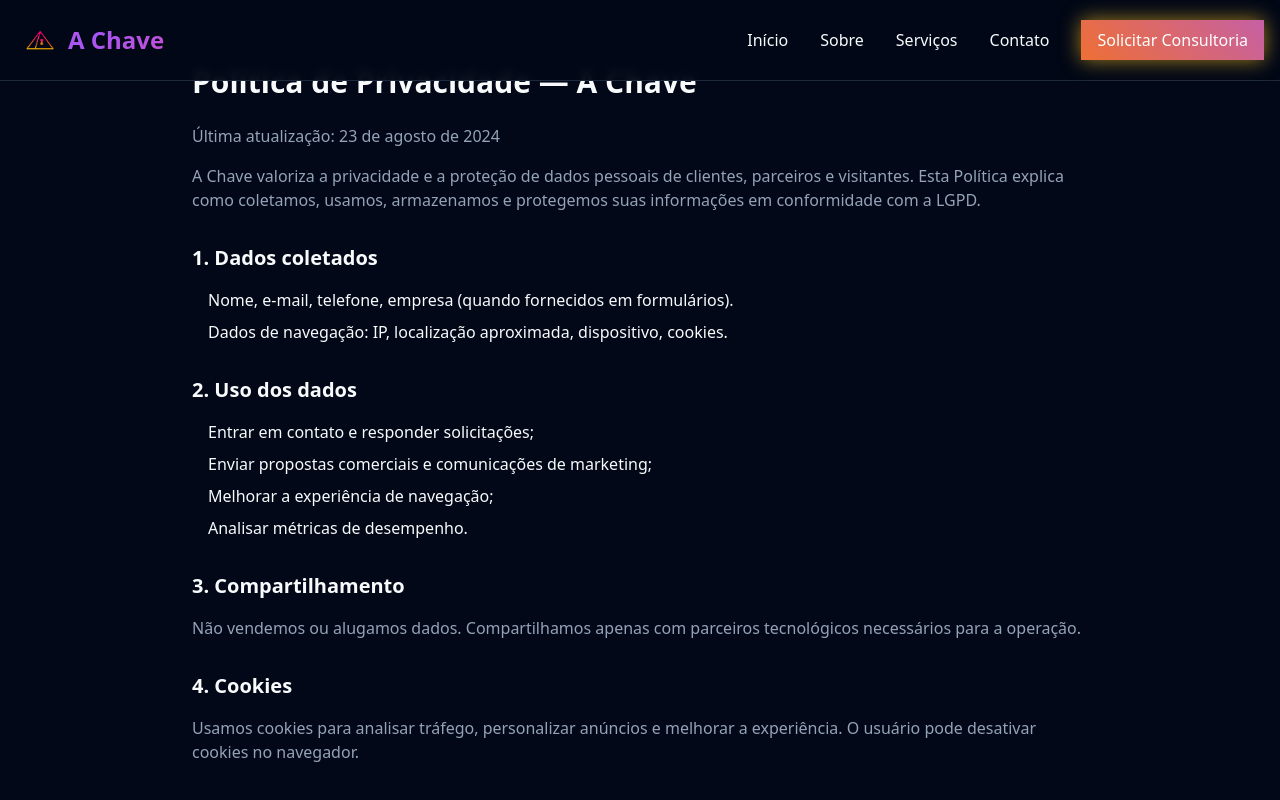
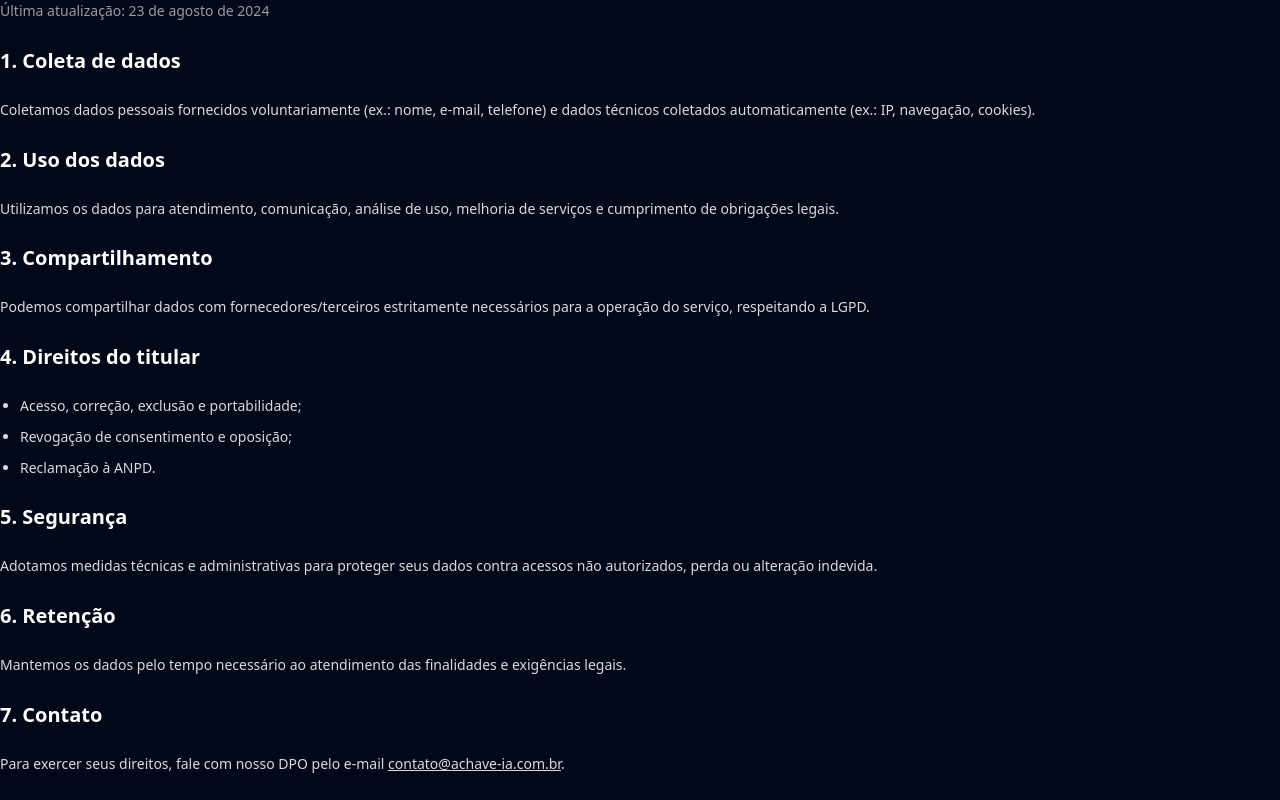
Before and after one commit to Achavemestra-ai/A-Chave-Website, a React (Vite) app: page /privacidade in a window 1280 px wide. Shown: the top 800 px of the page. Built offline with nearby package versions, Linux system fonts and the light colour scheme.

Commit message:
fix: ajusta imports no LegalRoute e atualiza layout de Termos/Privacidade

```diff
--- a/src/components/LegalRoute.tsx
+++ b/src/components/LegalRoute.tsx
@@ -1,78 +1,110 @@
 // src/components/LegalRoute.tsx
 import { X } from "lucide-react";
 import { useEffect } from "react";
-import { useHash } from "@/hooks/useHash";
+import { AnimatePresence, motion } from "framer-motion";
+import { useHash } from "../hooks/useHash";
 import TermosPage from "../pages/TermosPage";
 import PrivacidadePage from "../pages/PrivacidadePage";
 import CookiesPage from "../pages/CookiesPage";
 
-function Wrapper({ title, children }: { title: string; children: React.ReactNode }) {
+function useLockBody(locked: boolean) {
   useEffect(() => {
-    const prev = document.title;
-    document.title = `${title} — A Chave`;
-    const prevOverflow = document.body.style.overflow;
+    if (!locked) return;
+    const prev = document.body.style.overflow;
     document.body.style.overflow = "hidden";
-    return () => {
-      document.title = prev;
-      document.body.style.overflow = prevOverflow;
-    };
-  }, [title]);
+    return () => { document.body.style.overflow = prev; };
+  }, [locked]);
+}
 
+function TopBar({ title }: { title: string }) {
   return (
-    <div
-      className="fixed inset-0 z-[100] bg-[#0D0D0D] text-white overflow-y-auto"
-      role="document"
-      aria-label={title}
-    >
-      <div className="mx-auto max-w-3xl px-6 py-10">
-        <div className="flex items-center justify-between mb-6">
-          <h1 className="text-2xl md:text-3xl font-bold">{title}</h1>
+    <div className="sticky top-0 z-10 border-b border-white/10 bg-[#0D0D0D]">
+      <div className="mx-auto flex max-w-5xl items-center justify-between px-4 py-3">
+        <div className="flex items-center gap-2 text-sm">
+          <img src="/lovable-uploads/logo-chave.png" alt="A Chave" className="h-5 w-5" />
+          <span className="text-white/60">/</span>
+          <span className="bg-gradient-to-r from-pink-500 to-orange-400 bg-clip-text font-semibold text-transparent">
+            {title}
+          </span>
+        </div>
         <button
           onClick={() => {
             history.pushState(null, "", window.location.pathname);
             window.dispatchEvent(new HashChangeEvent("hashchange"));
+            window.scrollTo({ top: 0 });
           }}
-            className="p-2 rounded-md hover:bg-white/10 transition"
+          className="inline-flex items-center gap-2 rounded-md border border-white/10 bg-white/5 px-3 py-1.5 text-sm text-white hover:bg-white/10"
           aria-label="Fechar"
-            title="Fechar"
         >
-            <X className="h-6 w-6" />
+          Fechar
+          <X className="h-4 w-4" />
         </button>
-        </div>
-        <div className="prose prose-invert prose-headings:mt-8 prose-p:leading-relaxed max-w-none">
-          {children}
-        </div>
       </div>
     </div>
   );
 }
 
-export default function LegalRoute() {
-  const hash = useHash();
+function PageShell({ title, children }: { title: string; children: React.ReactNode }) {
+  useEffect(() => {
+    const prev = document.title;
+    document.title = `${title} — A Chave`;
+    return () => { document.title = prev; };
+  }, [title]);
 
-  if (hash === "#termos-de-uso") {
+  useLockBody(true);
+
   return (
-      <Wrapper title="Termos de Uso">
-        <TermosPage />
-      </Wrapper>
+    <motion.div
+      className="fixed inset-0 z-[999999] overflow-y-auto bg-[#0D0D0D]"
+      role="document"
+      aria-label={title}
+      initial={{ opacity: 0 }}
+      animate={{ opacity: 1 }}
+      exit={{ opacity: 0 }}
+    >
+      <div className="h-10 bg-[linear-gradient(90deg,rgba(242,5,135,.25),rgba(246,199,5,.25))]" />
+      <TopBar title={title} />
+
+      <main className="mx-auto max-w-5xl px-4 py-8 md:py-12">
+        <article className="rounded-lg border border-white/10 bg-[#0F1117] p-6 md:p-8 shadow-[0_10px_30px_rgba(0,0,0,.35)]">
+          <div className="prose prose-invert max-w-none prose-headings:scroll-mt-24 prose-h2:text-white prose-p:text-white/85 prose-li:text-white/85 prose-strong:text-white">
+            {children}
+          </div>
+        </article>
+        <div className="h-16" />
+      </main>
+    </motion.div>
   );
 }
 
-  if (hash === "#privacidade") {
+export default function LegalRoute() {
+  const hash = useHash();
+  const open =
+    hash === "#termos-de-uso" ||
+    hash === "#privacidade" ||
+    hash === "#cookies";
+
   return (
-      <Wrapper title="Política de Privacidade">
+    <AnimatePresence>
+      {open && (
+        <>
+          {hash === "#termos-de-uso" && (
+            <PageShell title="Termos de Uso">
+              <TermosPage />
+            </PageShell>
+          )}
+          {hash === "#privacidade" && (
+            <PageShell title="Política de Privacidade">
               <PrivacidadePage />
-      </Wrapper>
+            </PageShell>
+          )}
+          {hash === "#cookies" && (
+            <PageShell title="Política de Cookies">
+              <CookiesPage />
+            </PageShell>
+          )}
+        </>
+      )}
+    </AnimatePresence>
   );
 }
-
-  if (hash === "#cookies") { // << NOVO
-    return (
-      <Wrapper title="Política de Cookies">
-        <CookiesPage />
-      </Wrapper>
-    );
-  }
-
-  return null;
-}
--- a/src/pages/PrivacidadePage.tsx
+++ b/src/pages/PrivacidadePage.tsx
@@ -1,43 +1,51 @@
-import { useEffect, useState } from "react";
-import { Header } from "@/components/Header";
-import { Footer } from "@/components/Footer";
+export default function PrivacidadePage() {
+  return (
+    <article className="space-y-6 text-sm leading-relaxed">
+      <p className="text-white/60">Última atualização: 23 de agosto de 2024</p>
 
-const PrivacidadePage = () => {
-  const [content, setContent] = useState<string>("");
+      <h2 className="text-xl font-semibold text-white">1. Coleta de dados</h2>
+      <p className="text-white/85">
+        Coletamos dados pessoais fornecidos voluntariamente (ex.: nome, e-mail, telefone) e dados
+        técnicos coletados automaticamente (ex.: IP, navegação, cookies).
+      </p>
 
-  useEffect(() => {
-    fetch("/legal/privacidade.md")
-      .then((response) => response.text())
-      .then((text) => setContent(text))
-      .catch((error) => console.error("Erro ao carregar política:", error));
-  }, []);
+      <h2 className="text-xl font-semibold text-white">2. Uso dos dados</h2>
+      <p className="text-white/85">
+        Utilizamos os dados para atendimento, comunicação, análise de uso, melhoria de serviços e
+        cumprimento de obrigações legais.
+      </p>
 
-  const formatMarkdown = (text: string) => {
-    return text
-      .replace(/^# (.+)$/gm, '<h1 class="text-3xl font-bold mb-6 text-foreground">$1</h1>')
-      .replace(/^## (.+)$/gm, '<h2 class="text-xl font-semibold mt-8 mb-4 text-foreground">$1</h2>')
-      .replace(/^- (.+)$/gm, '<li class="ml-4 mb-2">$1</li>')
-      .replace(/\n\n/g, '</p><p class="mb-4 text-muted-foreground">')
-      .replace(/^(.+)$/gm, '<p class="mb-4 text-muted-foreground">$1</p>')
-      .replace(/<p class="mb-4 text-muted-foreground"><h/g, '<h')
-      .replace(/<\/h1><\/p>/g, '</h1>')
-      .replace(/<\/h2><\/p>/g, '</h2>')
-      .replace(/<p class="mb-4 text-muted-foreground"><li/g, '<ul><li')
-      .replace(/<\/li><\/p>/g, '</li></ul>');
-  };
+      <h2 className="text-xl font-semibold text-white">3. Compartilhamento</h2>
+      <p className="text-white/85">
+        Podemos compartilhar dados com fornecedores/terceiros estritamente necessários para a operação
+        do serviço, respeitando a LGPD.
+      </p>
 
-  return (
-    <div className="min-h-screen bg-background">
-      <Header />
-      <main className="container mx-auto px-4 py-16">
-        <div
-          className="max-w-4xl mx-auto prose prose-lg"
-          dangerouslySetInnerHTML={{ __html: formatMarkdown(content) }}
-        />
-      </main>
-      <Footer />
-    </div>
+      <h2 className="text-xl font-semibold text-white">4. Direitos do titular</h2>
+      <ul className="list-disc pl-5 space-y-2 text-white/85">
+        <li>Acesso, correção, exclusão e portabilidade;</li>
+        <li>Revogação de consentimento e oposição;</li>
+        <li>Reclamação à ANPD.</li>
+      </ul>
+
+      <h2 className="text-xl font-semibold text-white">5. Segurança</h2>
+      <p className="text-white/85">
+        Adotamos medidas técnicas e administrativas para proteger seus dados contra acessos não
+        autorizados, perda ou alteração indevida.
+      </p>
+
+      <h2 className="text-xl font-semibold text-white">6. Retenção</h2>
+      <p className="text-white/85">
+        Mantemos os dados pelo tempo necessário ao atendimento das finalidades e exigências legais.
+      </p>
+
+      <h2 className="text-xl font-semibold text-white">7. Contato</h2>
+      <p className="text-white/85">
+        Para exercer seus direitos, fale com nosso DPO pelo e-mail{" "}
+        <a className="underline" href="mailto:contato@achave-ia.com.br">
+          contato@achave-ia.com.br
+        </a>.
+      </p>
+    </article>
   );
-};
-
-export default PrivacidadePage;
+}
--- a/src/pages/TermosPage.tsx
+++ b/src/pages/TermosPage.tsx
@@ -1,43 +1,45 @@
-import { useEffect, useState } from "react";
-import { Header } from "@/components/Header";
-import { Footer } from "@/components/Footer";
+// src/pages/TermosPage.tsx
+export default function TermosPage() {
+  return (
+    <article className="space-y-6 text-sm leading-relaxed">
+      <p className="text-white/60">Última atualização: 23 de agosto de 2024</p>
 
-const TermosPage = () => {
-  const [content, setContent] = useState<string>("");
+      <h2 className="text-xl font-semibold text-white">1. Aceitação dos Termos</h2>
+      <p className="text-white/85">
+        O acesso e uso deste site implicam na aceitação integral destes Termos de Uso.
+        A Chave pode atualizar ou alterar este documento a qualquer momento, sem aviso prévio.
+      </p>
 
-  useEffect(() => {
-    fetch("/legal/termos.md")
-      .then((response) => response.text())
-      .then((text) => setContent(text))
-      .catch((error) => console.error("Erro ao carregar termos:", error));
-  }, []);
+      <h2 className="text-xl font-semibold text-white">2. Serviços oferecidos</h2>
+      <p className="text-white/85">
+        A Chave é uma agência que oferece soluções em marketing, tecnologia e consultoria
+        para empresas de diferentes portes e segmentos.
+      </p>
 
-  const formatMarkdown = (text: string) => {
-    return text
-      .replace(/^# (.+)$/gm, '<h1 class="text-3xl font-bold mb-6 text-foreground">$1</h1>')
-      .replace(/^## (.+)$/gm, '<h2 class="text-xl font-semibold mt-8 mb-4 text-foreground">$1</h2>')
-      .replace(/^- (.+)$/gm, '<li class="ml-4 mb-2">$1</li>')
-      .replace(/\n\n/g, '</p><p class="mb-4 text-muted-foreground">')
-      .replace(/^(.+)$/gm, '<p class="mb-4 text-muted-foreground">$1</p>')
-      .replace(/<p class="mb-4 text-muted-foreground"><h/g, '<h')
-      .replace(/<\/h1><\/p>/g, '</h1>')
-      .replace(/<\/h2><\/p>/g, '</h2>')
-      .replace(/<p class="mb-4 text-muted-foreground"><li/g, '<ul><li')
-      .replace(/<\/li><\/p>/g, '</li></ul>');
-  };
+      <h2 className="text-xl font-semibold text-white">3. Responsabilidades do usuário</h2>
+      <ul className="list-disc pl-5 space-y-2 text-white/85">
+        <li>Fornecer informações verdadeiras;</li>
+        <li>Não utilizar o site para fins ilegais;</li>
+        <li>Não tentar violar sistemas de segurança.</li>
+      </ul>
 
-  return (
-    <div className="min-h-screen bg-background">
-      <Header />
-      <main className="container mx-auto px-4 py-16">
-        <div
-          className="max-w-4xl mx-auto prose prose-lg"
-          dangerouslySetInnerHTML={{ __html: formatMarkdown(content) }}
-        />
-      </main>
-      <Footer />
-    </div>
+      <h2 className="text-xl font-semibold text-white">4. Propriedade intelectual</h2>
+      <p className="text-white/85">
+        Todo o conteúdo do site pertence à A Chave ou a parceiros e está protegido por leis de
+        direitos autorais.
+      </p>
+
+      <h2 className="text-xl font-semibold text-white">5. Limitação de responsabilidade</h2>
+      <p className="text-white/85">
+        A Chave não se responsabiliza por indisponibilidades, falhas técnicas ou uso inadequado
+        das informações.
+      </p>
+
+      <h2 className="text-xl font-semibold text-white">6. Foro</h2>
+      <p className="text-white/85">
+        Fica eleito o foro da comarca da sede da A Chave para dirimir quaisquer dúvidas
+        ou controvérsias.
+      </p>
+    </article>
   );
-};
-
-export default TermosPage;
+}
```
Also changed, not shown: src/hooks/useHash.ts (+19 -3 lines), 1 other file (tests, documents, lock files or other folders). Lines whose indentation alone changed are shown as unchanged.
